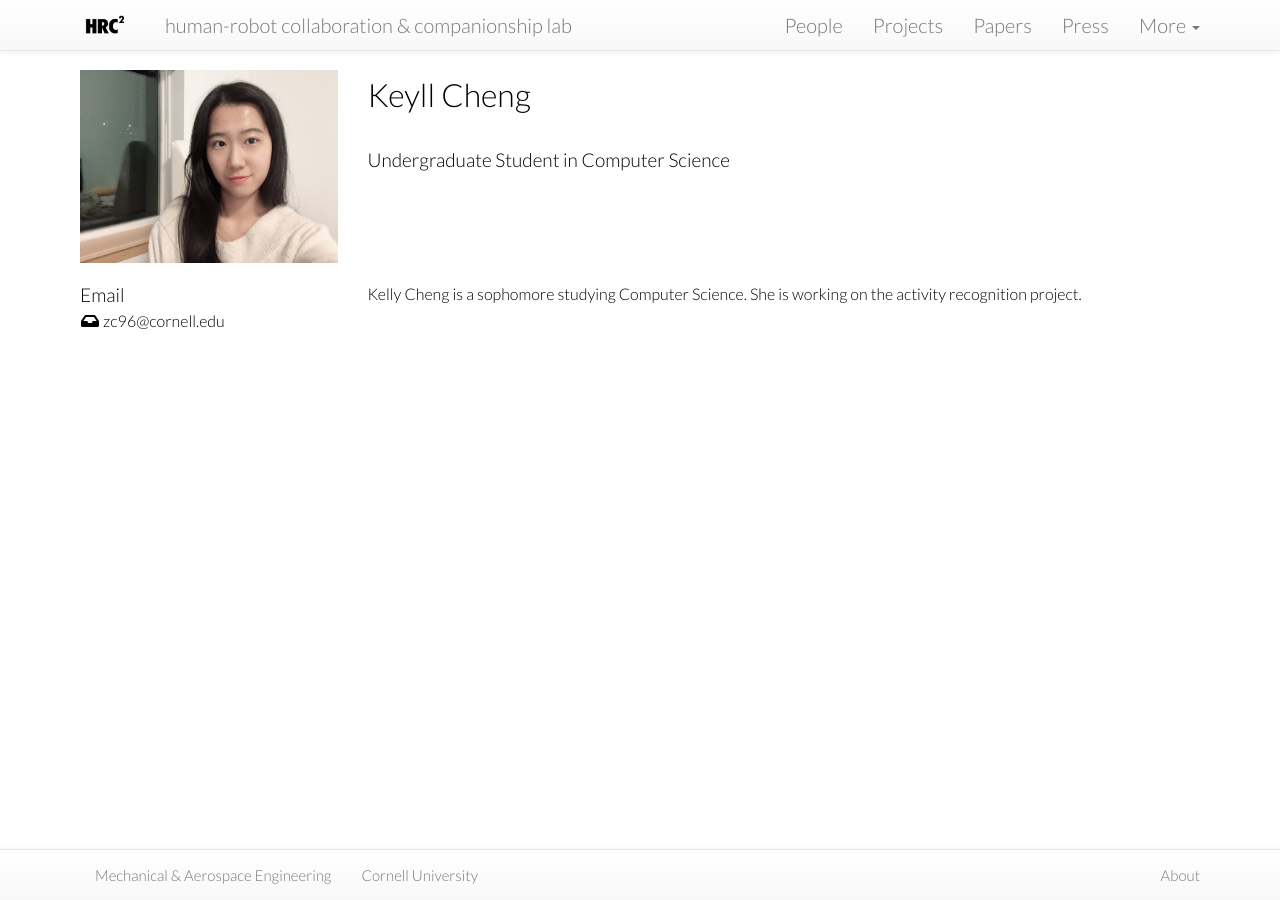
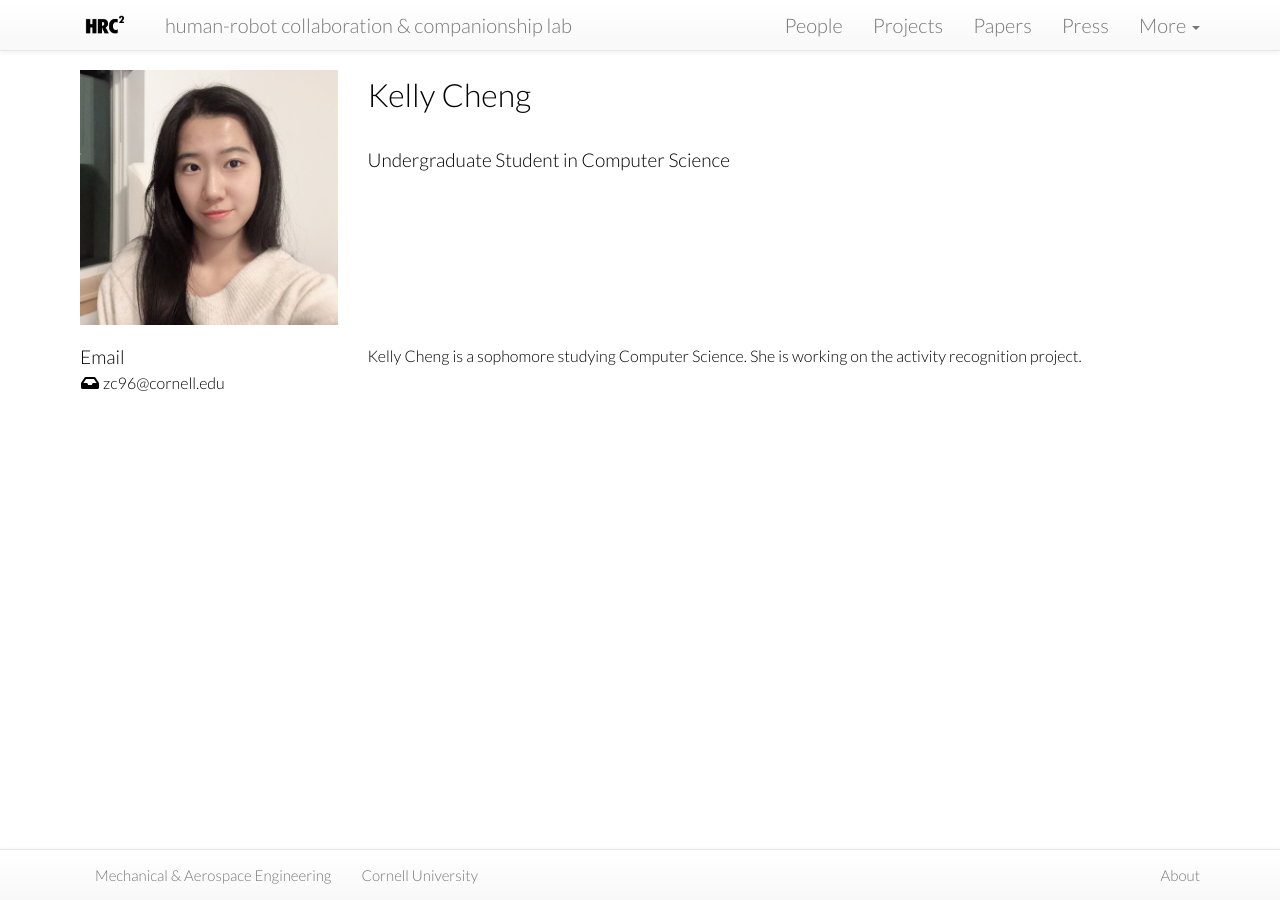
Before and after one commit to hrc2/hrc2.github.io, a Jekyll site: the page built from people/_posts/2020-02-26-kelly-cheng.md, in a window 1280 px wide. Built offline with Jekyll 4.4.1, drawn with Linux system fonts in a browser that asks for light colours; nearby versions of some CDN libraries; some web fonts are replaced.

Commit message:
fix typo and resize image

```diff
--- a/people/_posts/2020-02-26-kelly-cheng.md
+++ b/people/_posts/2020-02-26-kelly-cheng.md
@@ -1,6 +1,6 @@
 ---
 layout: member
-title: "Keyll Cheng"
+title: "Kelly Cheng"
 position: Undergraduate Student
 field: Computer Science
 nickname: kelly-cheng
```
Also changed, not shown: assets/images/team/kelly-cheng.JPG.
